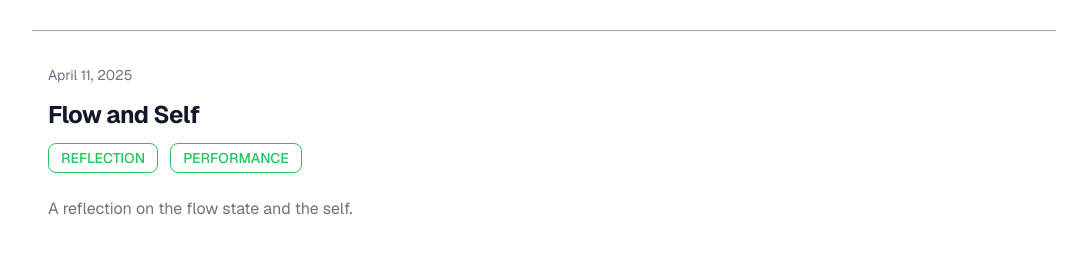
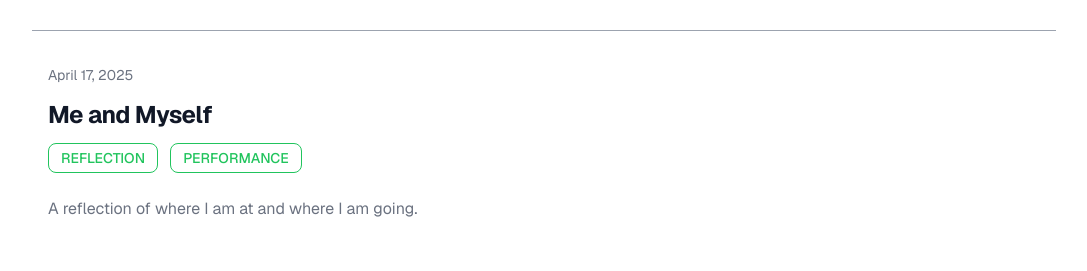
Before and after one commit to dlegend4000/emmanuel-portolio, a Next.js app: page /blog in a window 1280 px wide. Shown: the part 260-531 px from the top of the page, without its empty margins (96-1183 px from the left). Built offline with nearby package versions, Linux system fonts and the light colour scheme.

Commit message:
minor tweak

```diff
--- a/src/app/blog/page.tsx
+++ b/src/app/blog/page.tsx
@@ -4,11 +4,11 @@ import Image from "next/image";
 export default function BlogPage() {
   const blogPosts = [
     {
-      title: "Flow and Self",
-      date: "April 11, 2025",
+      title: "Me and Myself",
+      date: "April 17, 2025",
       dateTime: "2025-04-11T00:00:00.000Z",
-      slug: "Flow-And-Self",
-      summary: "A reflection on the flow state and the self.",
+      slug: "Me-And-Myelf",
+      summary: "A reflection of where I am at and where I am going.",
       tags: [
         { name: "reflection", href: "/tags/reflection" },
         { name: "performance", href: "/tags/performance" },
```
